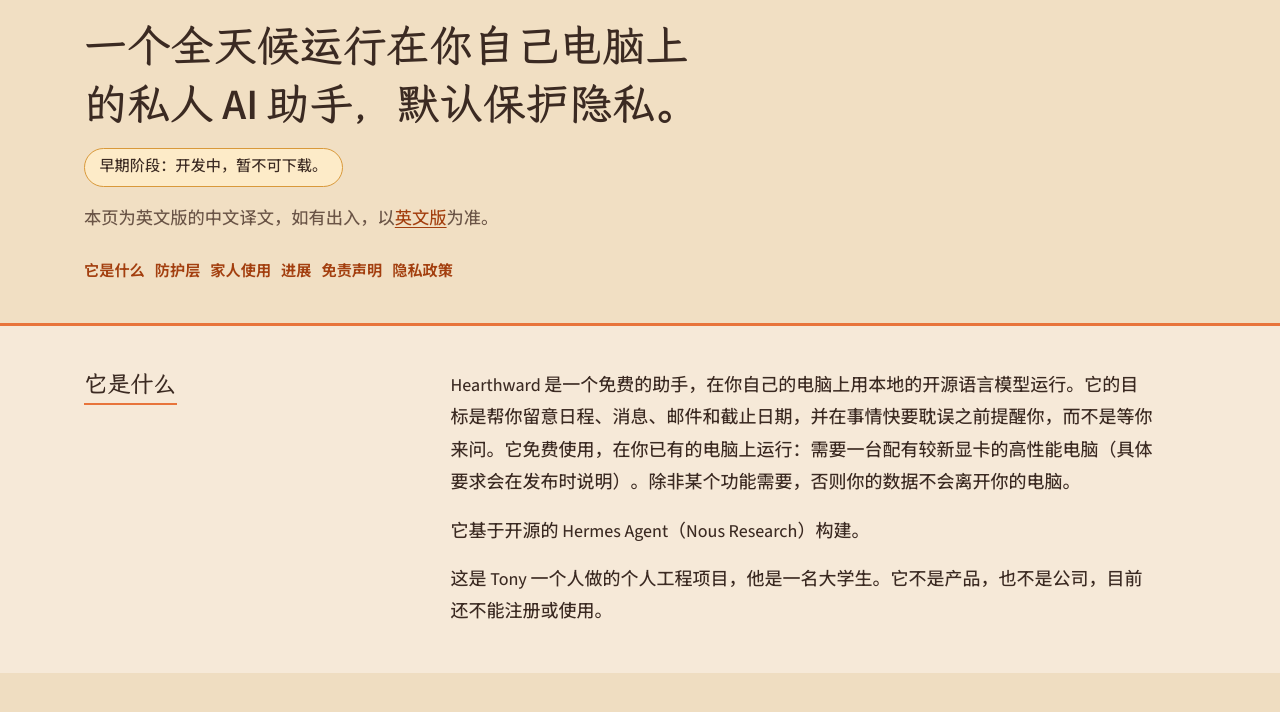
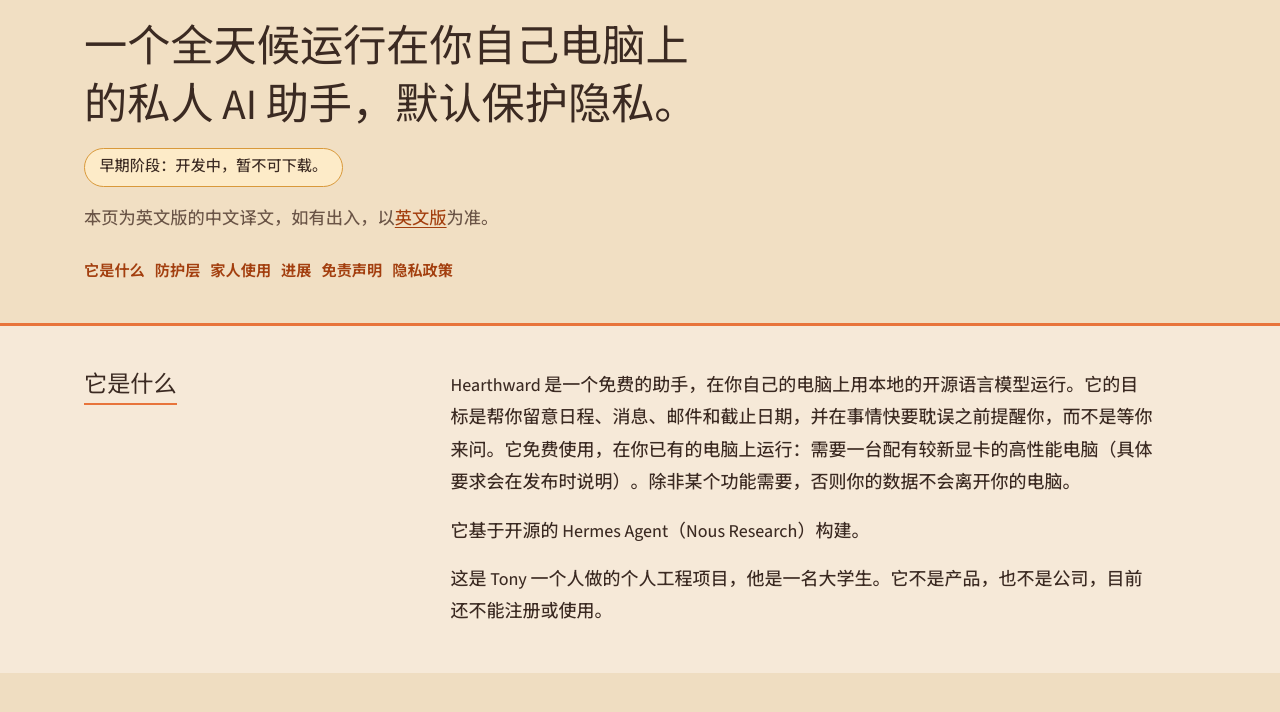
Before and after one commit to hearthward-ai/hearthward-ai.github.io, a plain HTML site: page zh/index.html in a window 1280 px wide. Shown: the part 87-799 px from the top of the page. Drawn offline with Linux system fonts and the light colour scheme.

Commit message:
zh headings: switch to Noto Sans SC 400, drop BR Wakaisho

```diff
--- a/style.css
+++ b/style.css
@@ -10,11 +10,11 @@
 /* real bold Han: only the characters that are bold on the zh pages (built automatically by build-site-fonts.py) */
 @font-face{font-family:"HW Han Body";font-weight:600 700;font-style:normal;font-display:swap;src:url(fonts/hw-han-bold-650.woff2) format("woff2")}
 @font-face{font-family:"HW Han Toggle";font-weight:400;font-style:normal;font-display:swap;src:url(fonts/hw-han-toggle-450.woff2) format("woff2")}
-@font-face{font-family:"HW Wakaisho";font-weight:400;font-style:normal;font-display:swap;src:url(fonts/wakaisho-medium-head.woff2) format("woff2")}
+@font-face{font-family:"HW Han Head";font-weight:400;font-style:normal;font-display:swap;src:url(fonts/hw-han-head-400.woff2) format("woff2")}
 *{box-sizing:border-box}
 html{-webkit-text-size-adjust:100%;font-synthesis:none}
 body{margin:0;background:var(--bg);color:var(--fg);font:17px/1.65 var(--body);overflow-wrap:break-word}
-:lang(zh-Hans){--body:var(--font-body-zh);--head:"HW Sans Body","HW Wakaisho",var(--font-body-zh)}
+:lang(zh-Hans){--body:var(--font-body-zh);--head:"HW Sans Body","HW Han Head",var(--font-body-zh)}
 html:lang(zh-Hans) body{font-size:18px;font-weight:440;line-height:1.8}
 html:lang(zh-Hans) h1{line-height:1.35}
 .wrap{max-width:1160px;margin:0 auto;padding-left:16px;padding-right:16px;position:relative}
@@ -88,8 +88,8 @@ footer p{margin:.3rem 0;max-width:80ch}
 @media (min-width:700px){.langsw{position:absolute;top:0;right:24px;margin:0}}
 @media (prefers-reduced-motion:reduce){.langsw::before,.langsw>*{transition:none}}
 @media (max-width:599px){main>section{padding:34px 0}}
-/* zh headings: Han = Wakaisho Medium (one face); Latin runs = Source Sans 3 at a matching weight; 550 stays below the faux-bold threshold */
-:lang(zh-Hans) h1,:lang(zh-Hans) h2,:lang(zh-Hans) h3{font-weight:550}
+/* zh headings: Han = Noto Sans SC Regular 400 ("HW Han Head"); Latin runs = Source Sans 3 at the same weight */
+:lang(zh-Hans) h1,:lang(zh-Hans) h2,:lang(zh-Hans) h3{font-weight:400}
 :lang(zh-Hans) h3{font-size:1.25rem}
 html:lang(zh-Hans) h2{text-wrap:balance}
 .langsw [lang="zh-Hans"]{font-family:"HW Han Toggle","HW Han Body","PingFang SC","Hiragino Sans GB","Microsoft YaHei",sans-serif}
--- a/zh/index.html
+++ b/zh/index.html
@@ -27,7 +27,7 @@
 <link rel="preload" href="../fonts/hw-sans-body-vf.woff2" as="font" type="font/woff2" crossorigin>
 <link rel="preload" href="../fonts/hw-han-body-450.woff2" as="font" type="font/woff2" crossorigin>
 <link rel="preload" href="../fonts/hw-han-bold-650.woff2" as="font" type="font/woff2" crossorigin>
-<link rel="preload" href="../fonts/wakaisho-medium-head.woff2" as="font" type="font/woff2" crossorigin>
+<link rel="preload" href="../fonts/hw-han-head-400.woff2" as="font" type="font/woff2" crossorigin>
 <link rel="stylesheet" href="../style.css">
 </head>
 <body>
```
Also changed, not shown: zh/privacy.html (+1 -1 lines), fonts/BRWakaisho-OFL.txt (deleted), fonts/hw-han-head-400.woff2 (added), fonts/wakaisho-medium-head.woff2 (deleted), 1 other file.
